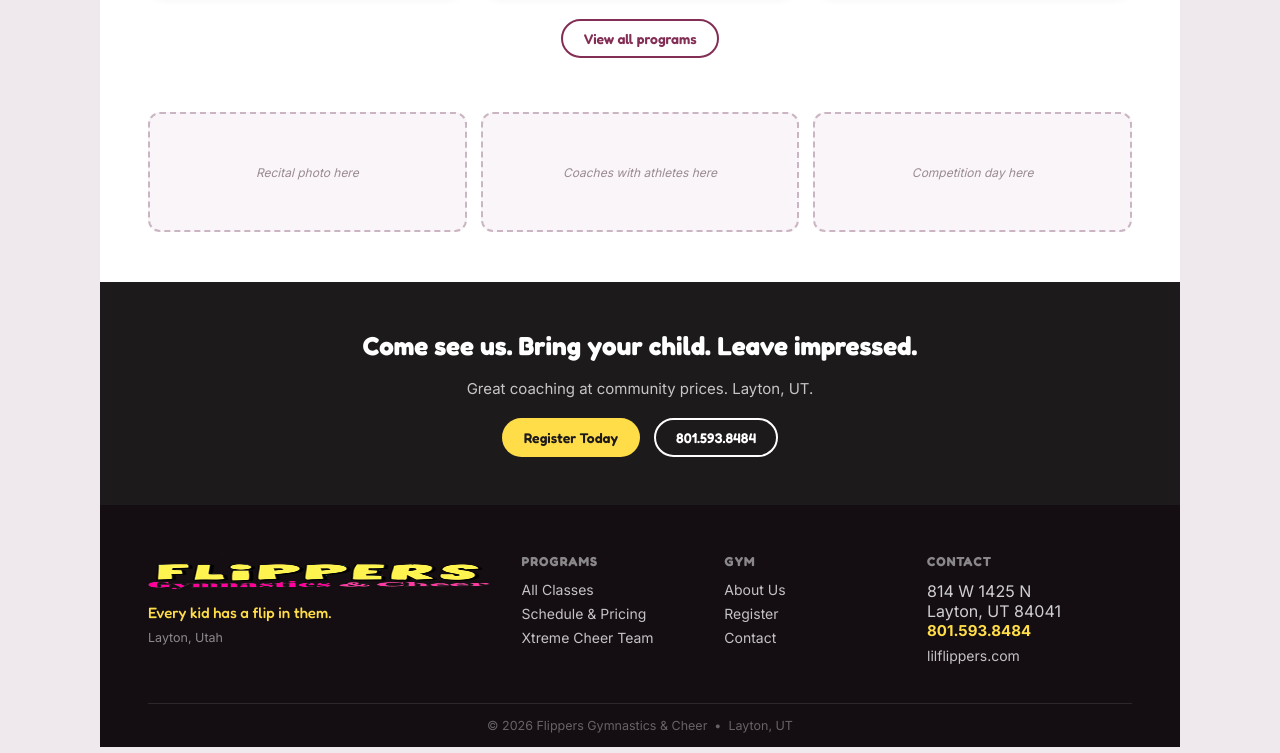
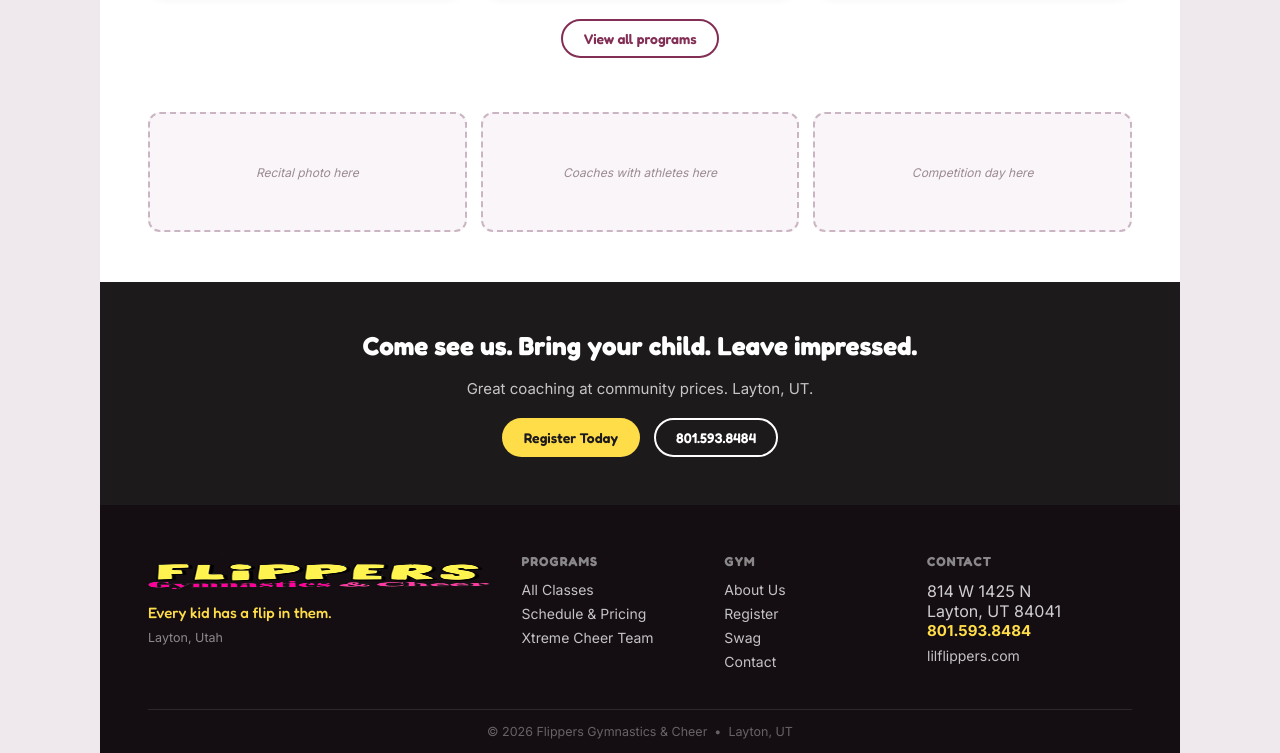
Before and after one commit to Calis-Businesses/flippers, a plain HTML site: page index.html in a window 1280 px wide. Shown: the part 1014-1767 px from the top of the page. Drawn offline with Linux system fonts and the light colour scheme.

Commit message:
Update index.html

```diff
--- a/index.html
+++ b/index.html
@@ -116,6 +116,7 @@
       <h4>Gym</h4>
       <a href="about.html">About Us</a>
       <a href="register.html">Register</a>
+      <a href="swag.html">Swag</a>
       <a href="contact.html">Contact</a>
     </div>
     <div class="footer-col">
```
